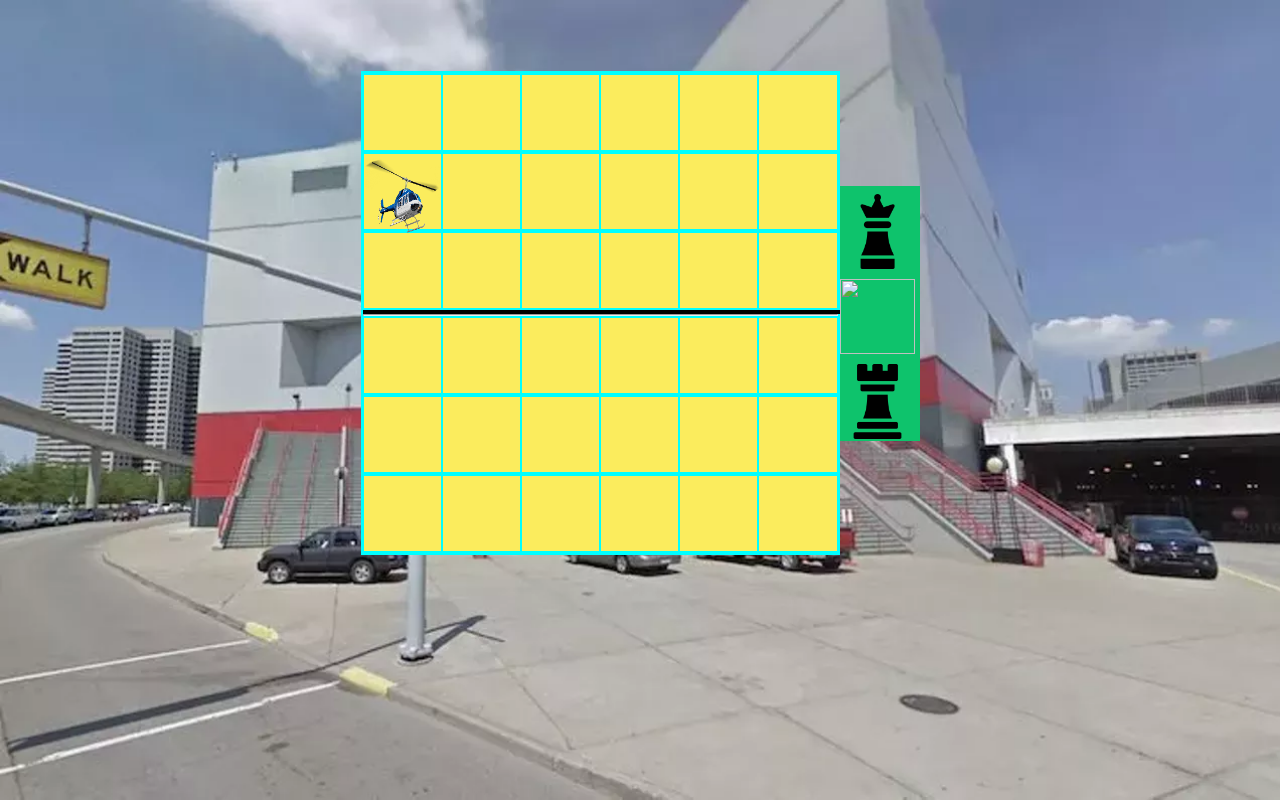
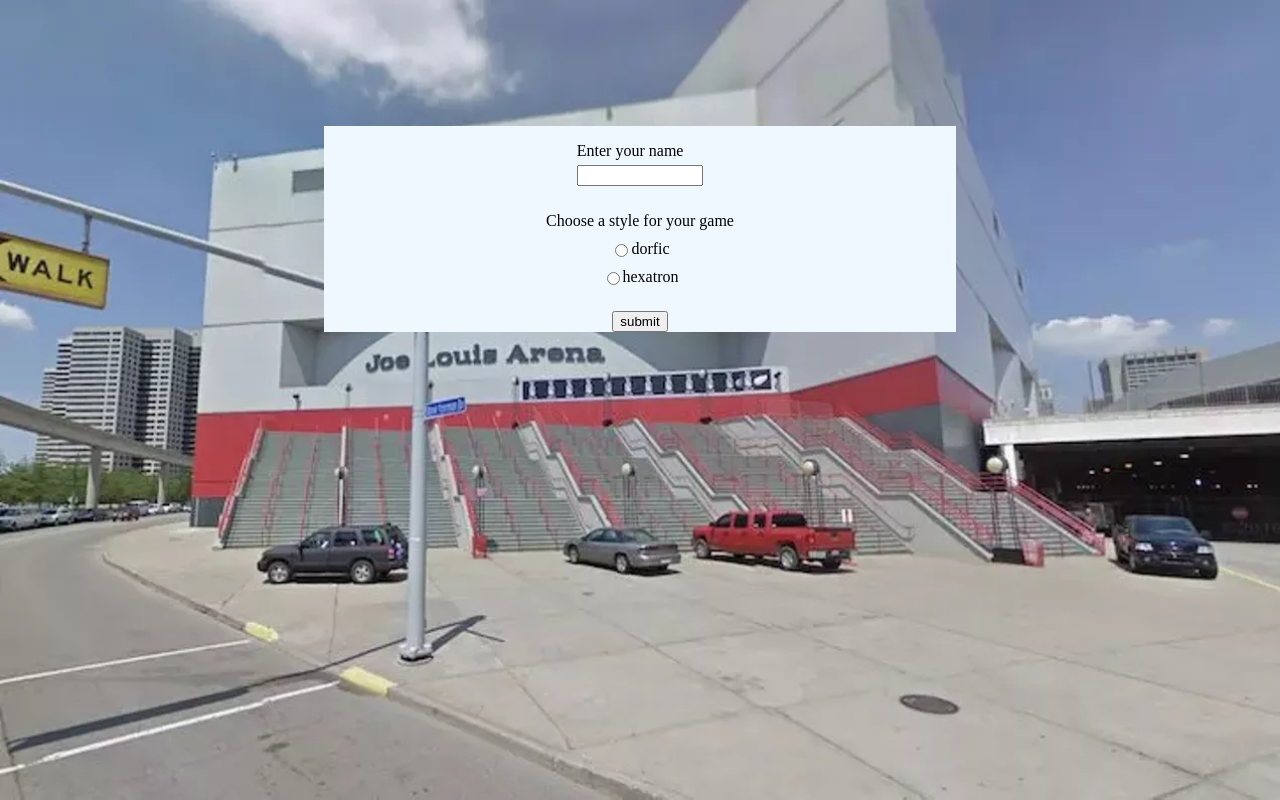
Before and after one commit to AdamFariello/SBA-316-The-Document-Object-Model, a website: page index.html in a window 1280 px wide. Drawn offline with Linux system fonts and the light colour scheme.

Commit message:
Quickly finished index.html

```diff
--- a/index.html
+++ b/index.html
@@ -4,30 +4,30 @@
     <meta charset="UTF-8">
     <meta name="viewport" content="width=device-width, initial-scale=1.0">
     <title>It's Just Like That</title>
-
     <link rel="stylesheet" href="/styles/background.css">
-    <link rel="stylesheet" href="/styles/gameScreen.css">
     <link rel="stylesheet" href="/styles/index.css">
-    <link rel="stylesheet" href="/styles/animation.css">
 </head>
 <body>
-    <div class="hbox">
-        <div id="gameScreen">
-            <div id="row1" class="gameRow"></div>
-            <div id="row2" class="gameRow"></div>
-            <div id="row3" class="gameRow"></div>
-            <hr width="100%" size="4" color="black">
-            <hr>
-            <div id="row4" class="gameRow"></div>
-            <div id="row5" class="gameRow"></div>
-            <div id="row6" class="gameRow"></div>
+    <div id="main">
+        <div id="enterUsername">
+            <p>Enter your name</p>
+            <input type="text" id="username">
         </div>
 
+        <div id="enterStyle">
+            <p>Choose a style for your game</p>
+            <div class="radioOption">
+                <input type="radio" name="radioButton" value="dorfic" id="l">
+                <label for="l">dorfic</label>
+            </div>
+            <div class="radioOption">
+                <input type="radio" name="radioButton" value="hexatron" id="2">
+                <label for="2">hexatron</label>
+            </div>
+        </div>
 
-        <div id="piecesList">
-            <div class="chessPieceDiv"></div>
-            <div class="chessPieceDiv"></div>
-            <div class="chessPieceDiv"></div>
+        <div id="buttonDiv">
+            <button>submit</button>
         </div>
     </div>
 
@@ -35,8 +35,5 @@
         <div id="btmImg" class="backgroundImgs"></div>
         <div id="topImg" class="backgroundImgs"></div>
     </div>
-    <!--TODO: change src of index.js with final decision-->
-    <script type="module" src="/scripts/index.js"></script>
-    <script type="module" src="/scripts/script.js"></script>
 </body>
 </html>
--- a/styles/index.css
+++ b/styles/index.css
@@ -1,10 +1,56 @@
-.hbox {
-    width: auto;
-    height: auto;
+#main {
+    width: 50%;
+    height: 70%;
+    background: aliceblue;
+    display:flex;
+    margin-left: auto;
+    margin-right:auto;
+    justify-content: center;
+    flex-direction: column;
+    margin-top:10%
+}
+
+#enterUsername {
+    width:20%;
+    height:auto;
+    display:flex;
+    flex-direction: column;
+    justify-content: center;
+    margin-left: auto;
+    margin-right: auto;
+    margin-bottom: 10px;
+}
+#enterUsername p {
+    margin-bottom: 5px;
+}
+
+#enterStyle {
+    width:auto;
+    height:auto;
+    display:flex;
+    flex-direction: column;
+    justify-content: center;
+    margin-bottom: 20px;
+    text-align: center;
+}
+
+#enterStyle p {
+    margin-bottom: 5px;
+}
+
+.radioOption {
+    width:auto;
+    height:auto;
+    margin-top: 5px;
+    margin-bottom: 5px;
     display:flex;
     justify-content: center;
-    flex-wrap: nowrap;
-    align-items: center;
-    padding-top: 5%;
-    padding-bottom: 5%;
 }
+
+
+#buttonDiv {
+    width:auto;
+    height: auto;
+    margin-left: auto;
+    margin-right:auto;
+}
```
Also changed, not shown: game.html (added, +42 -0 lines), styles/game.css (added, +10 -0 lines).
